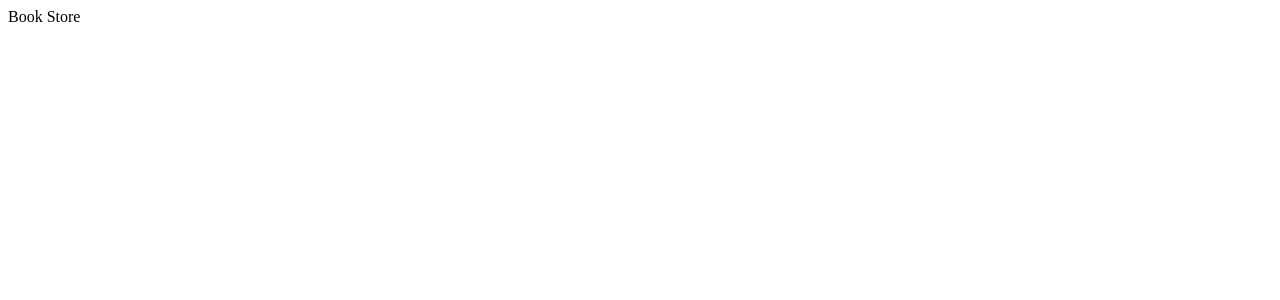
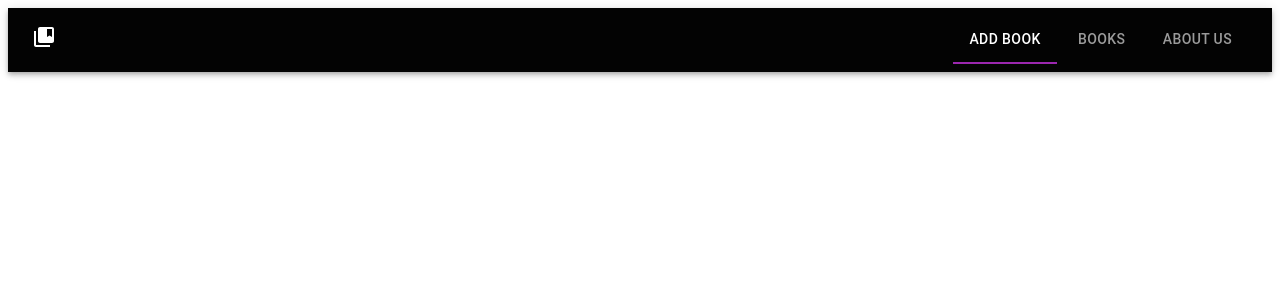
Before and after one commit to santiagoejm/Book_Store_App, a React (Create React App) app in the folder frontend/: page / in a window 1280 px wide. Shown: the top 300 px of the page. Built offline with nearby package versions, Linux system fonts and the light colour scheme.

Commit message:
header component and router

```diff
--- a/frontend/src/App.js
+++ b/frontend/src/App.js
@@ -1,7 +1,12 @@
 import "./App.css";
+import Header from "./components/Header";
 
 function App() {
-  return <div className="App">Book Store</div>;
+  return (
+    <div className="App">
+      <Header />
+    </div>
+  );
 }
 
 export default App;
--- a/frontend/src/components/Header.jsx
+++ b/frontend/src/components/Header.jsx
@@ -1,7 +1,33 @@
-import React from "react";
+import React, { useState } from "react";
+import { AppBar, Toolbar, Typography, Tabs, Tab } from "@mui/material";
+import CollectionsBookmarkIcon from "@mui/icons-material/CollectionsBookmark";
+import { NavLink } from "react-router-dom";
 
 const Header = () => {
-  return <div>Header</div>;
+  const [value, setValue] = useState(0);
+
+  return (
+    <div>
+      <AppBar sx={{ backgroundColor: "#030303" }} position="sticky">
+        <Toolbar>
+          <Typography>
+            <CollectionsBookmarkIcon />
+          </Typography>
+          <Tabs
+            sx={{ ml: "auto" }}
+            textColor="inherit"
+            indicatorColor="secondary"
+            value={value}
+            onChange={(e, val) => setValue(val)}
+          >
+            <Tab LinkComponent={NavLink} to="/add" label="Add Book" />
+            <Tab LinkComponent={NavLink} to="/books" label="Books" />
+            <Tab LinkComponent={NavLink} to="/about" label="About Us" />
+          </Tabs>
+        </Toolbar>
+      </AppBar>
+    </div>
+  );
 };
 
 export default Header;
--- a/frontend/src/index.js
+++ b/frontend/src/index.js
@@ -1,10 +1,13 @@
 import React from "react";
 import ReactDOM from "react-dom";
 import App from "./App";
+import { BrowserRouter } from "react-router-dom";
 
 ReactDOM.render(
   <React.StrictMode>
-    <App />
+    <BrowserRouter>
+      <App />
+    </BrowserRouter>
   </React.StrictMode>,
   document.getElementById("root")
 );
```
